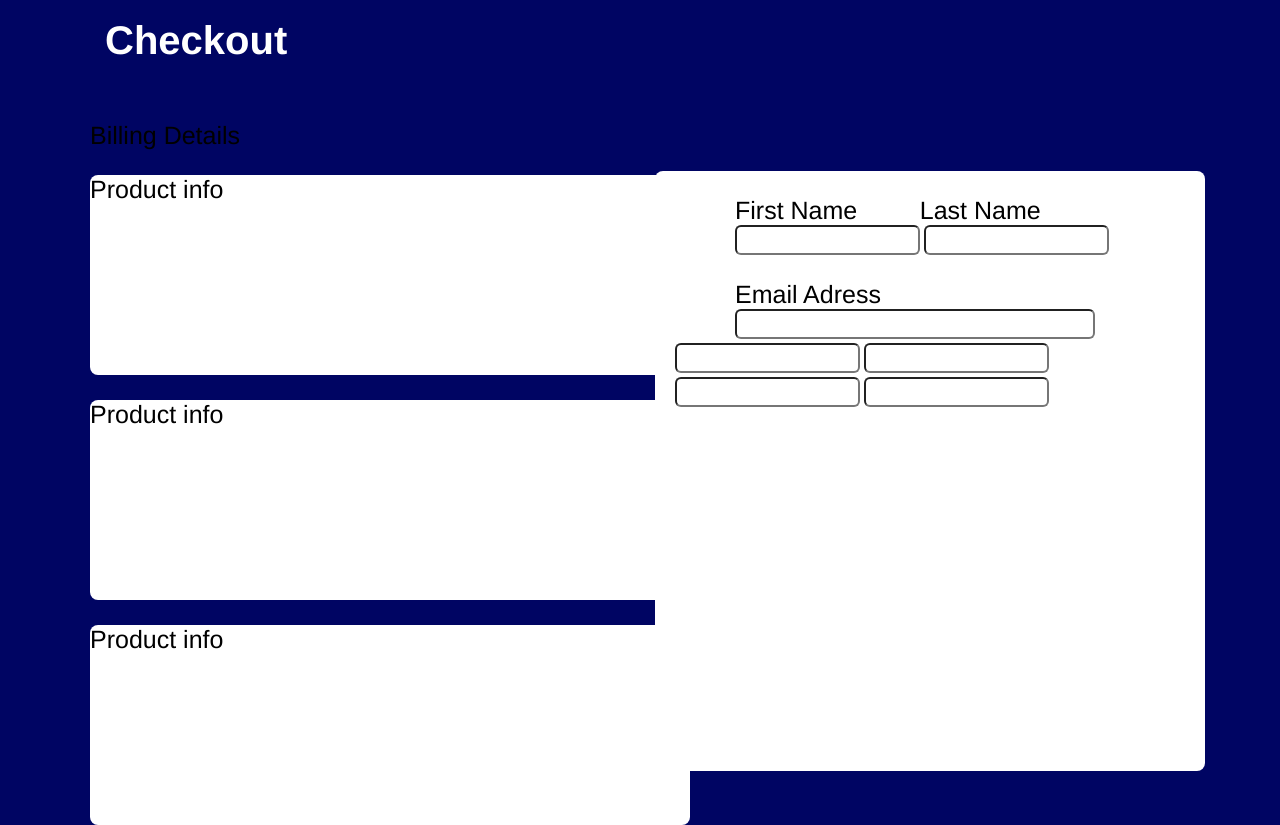
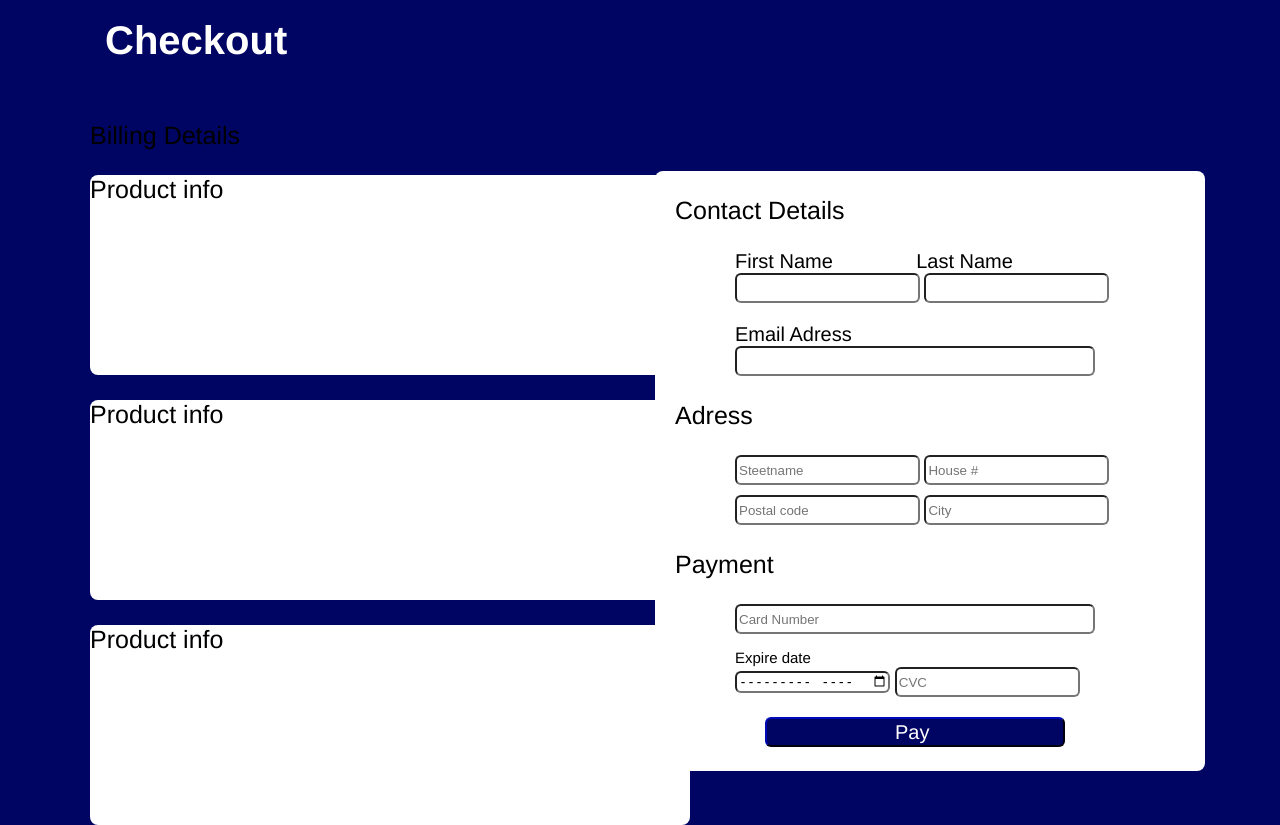
Before and after one commit to Sadek2002/bit, a PHP site: page /Cartpage/Cart.php in a window 1280 px wide. Shown: the part 160-985 px from the top of the page. Run offline with PHP 8.4, Linux system fonts and the light colour scheme; data comes from the database, SQL or seed files in the repository.

Commit message:
Cart form af

```diff
--- a/Cartpage/Cart.php
+++ b/Cartpage/Cart.php
@@ -48,19 +48,31 @@
 <section class="Info">
     <div id="overzicht">
         <form>
+            <p>Contact Details</p>
             <div id="user">
-                <p id="name">First Name &nbsp; &nbsp; &nbsp;&nbsp;&nbsp; Last Name</p>
+
+                <p id="name">First Name &nbsp;&nbsp;&nbsp;&nbsp;&nbsp;&nbsp;&nbsp; &nbsp; &nbsp;&nbsp;&nbsp; Last Name</p>
             <input type="text" name="First name" id="First name">
                <input type="text" name="Last name" id="Last name">
                 <p id="email">Email Adress</p>
             <input type="text" name="e-mail adress" id="e-mail adress">
            </div>
+            <p>Adress</p>
             <div id="adress">
-            <input type="text" name="streetname" id="streetname">
-            <input type="text" name="housenumber" id="housenumber">
-            <input type="text" name="postcode" id="postcode">
-            <input type="text" name="City" id="City">
+            <input type="text" name="streetname" id="streetname" placeholder="Steetname">
+            <input type="text" name="housenumber" id="housenumber" placeholder="House #">
+            <input type="text" name="postcode" id="postcode" placeholder="Postal code">
+            <input type="text" name="City" id="City" placeholder="City">
         </div>
+            <p>Payment </p>
+            <div id="Payment">
+                <input type="text" name="e-mail adress" id="e-mail adress" placeholder="Card Number">
+                <p id="expire">Expire date</p>
+                <input type="month" id="month">
+                <input type="text" id="cvc" placeholder="CVC">
+                <br>
+                <input type="submit" id="pay" value="Pay ">
+            </div>
         </form>
     </div>
 </section>
--- a/style.css
+++ b/style.css
@@ -403,27 +403,63 @@ section.Info{
 #streetname {
     border-radius: 6px;
     height: 30px;
-    padding-bottom: 20px;
+
 }
 #housenumber{
       border-radius: 6px;
-    height: 30px;
-    padding-bottom: 20px;
+      height: 30px;
+
 }
 #postcode{
     border-radius: 6px;
     height: 30px;
-    padding-bottom: 20px;
+
 }
 #City{
     border-radius: 6px;
     height: 30px;
-    padding-bottom: 20px;
+
 }
 #email{
-
     margin-bottom:0px ;
+    font-size: 20px;
 }
 #name{
     margin-bottom: 0px;
+    font-size: 20px;
 }
+#adress{
+    padding-left:60px;
+}
+#streetname,#housenumber{
+    margin-bottom: 10px;
+}
+#Payment{
+    padding-left:60px;
+}
+#expire{
+    font-size: 15px;
+    margin-bottom: -5px;
+
+}
+#month{
+ margin-top: 10px;
+ border-radius: 6px;
+}
+#cvc{
+    border-radius: 6px;
+    height: 30px;
+    width: 185px;
+}
+#pay{
+    margin-top: 20px;
+    width: 300px;
+    height: 30px;
+    font-family: "Roobert", "Helvetica", "Arial", sans-serif;
+    font-size: 20px;
+    background-color: #000563;
+    color: white;
+    border-radius: 6px;
+    border-color: #000563;
+    margin-left: 30px;
+}
```
